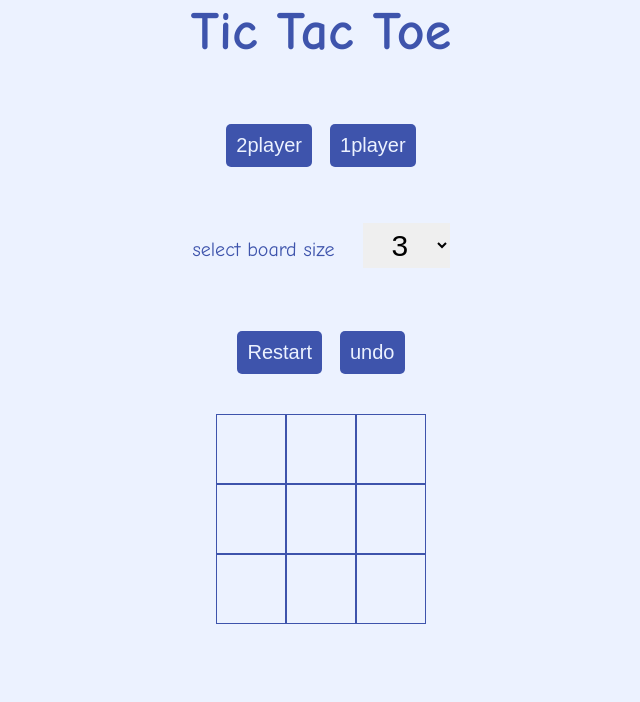
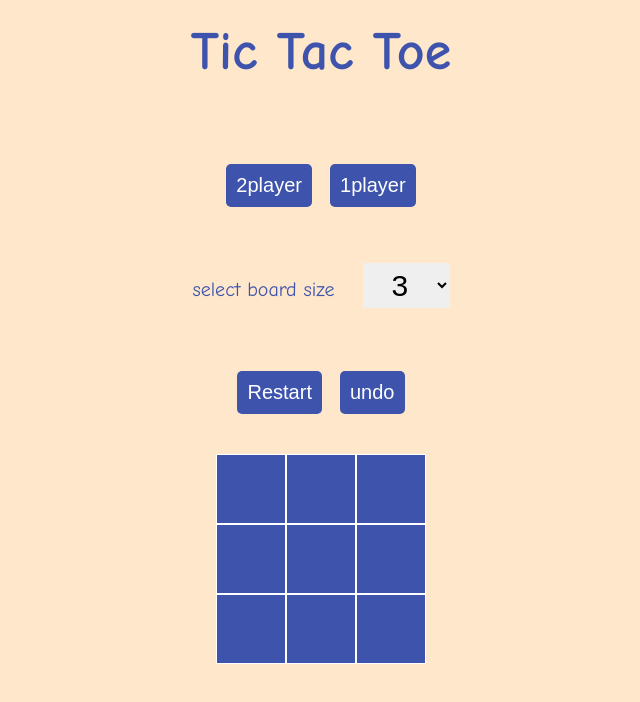
Before and after one commit to dorakolla/dorakolla.github.io, a plain HTML site: page TicTacToe/index.html in a window 1280 px wide. Shown: the whole page, without its empty margins (319-959 px from the left). Drawn offline with Linux system fonts and the light colour scheme; a web font is replaced by a local one.

Commit message:
updated tictactoe

```diff
--- a/TicTacToe/style.css
+++ b/TicTacToe/style.css
@@ -4,7 +4,10 @@
     box-sizing: border-box;
     font-size: 54px;
 }
-
+h1{
+    font-size: 54px;
+    margin: 20px;
+}
 #container{
     display: flex;
     flex-direction: column;
@@ -12,13 +15,14 @@
     gap: 40px;
 }
 body{
-    background-color: #ECF2FF;
+    background-color: #FFE7CC;
     font-family: "Comic Sans MS", "Comic Sans", cursive;
-    color: #3E54AC;
+    color:#3E54AC;
 
 }
 
 .tictactoe3x3{
+    background-color: #3E54AC;
     display:grid;
     grid-template-columns: 1fr 1fr 1fr;
     grid-template-rows: 1fr 1fr 1fr;
@@ -27,26 +31,30 @@ body{
     place-items: center;
 }
 .tictactoe4x4{
+    background-color: #3E54AC;
     display:grid;
     grid-template-columns: 1fr 1fr 1fr 1fr;
     justify-content: center;
 }
 
 .tictactoe5x5{
+    background-color: #3E54AC;
     display:grid;
     grid-template-columns: 1fr 1fr 1fr 1fr 1fr;
     justify-content: center;
 }
 
 .tictactoe6x6{
+    background-color: #3E54AC;
     display:grid;
     grid-template-columns: 1fr 1fr 1fr 1fr 1fr 1fr;
     justify-content: center;
 }
 .box{
-    border: 1px solid #3E54AC;
+    border: 1px solid white;
     height: 70px;
     width: 70px;
+    color: white;
     text-align: center;
     cursor: pointer;
 }
@@ -60,7 +68,7 @@ body{
 }
 button{
     background-color: #3E54AC;
-    color: #ECF2FF;
+    color: white;
     border: none;
     padding: 10px;
     border-radius: 5px;
```
